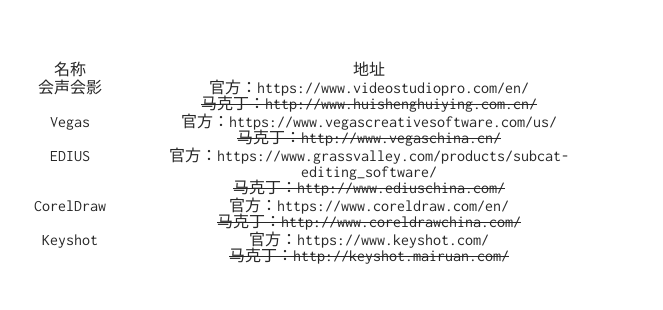
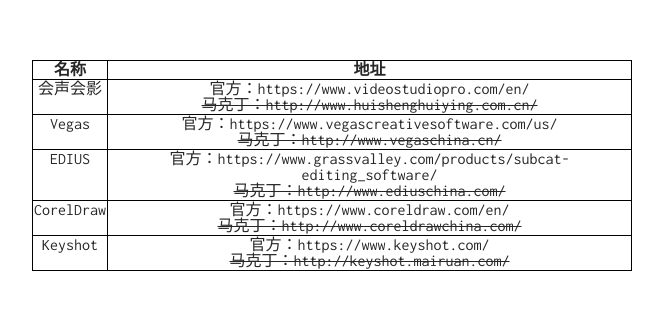
Before and after one commit to yrir/oldyuan.com, a Jekyll site: the page built from makedinglist/index.md, in a window 1280 px wide. Shown: the top 310 px of the page, without its empty margins (308-971 px from the left). Built offline with Jekyll 4.4.1, drawn with Linux system fonts in a browser that asks for light colours; our own code applies the rules of GitHub Pages for plain Markdown files; Markdown is read by kramdown in place of the engine named in the settings.

Commit message:
Update _reset.scss

```diff
--- a/_sass/_reset.scss
+++ b/_sass/_reset.scss
@@ -7,7 +7,7 @@
 b, u, i, center,
 dl, dt, dd, ol, ul, li,
 fieldset, form, label, legend,
-table, caption, tbody, tfoot, thead, tr, td, th,
+table, caption, tbody, tfoot, thead, tr,
 article, aside, canvas, details, embed,
 figure, figcaption, footer, header, hgroup,
 menu, nav, output, ruby, section, summary,
@@ -31,11 +31,10 @@
 	line-height: 1;
 }
 table {
-	/*
 	border-collapse: collapse;
 	border-spacing: 0;
-	*/
-	border-collapse: separate;
-	border-spacing: 2px 2px;
+}
+td,th{
+	border:1px solid black;
 }
 /* END RESET */
```
